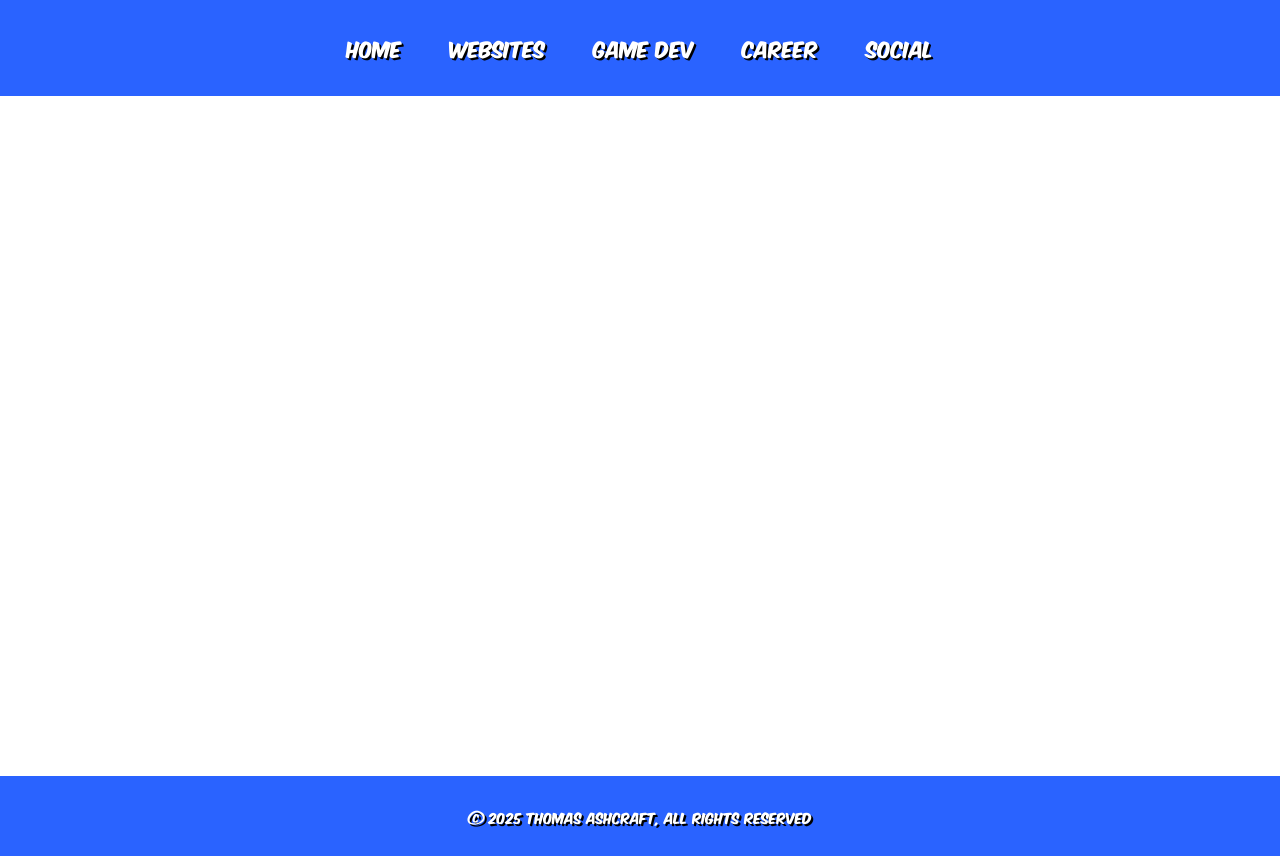
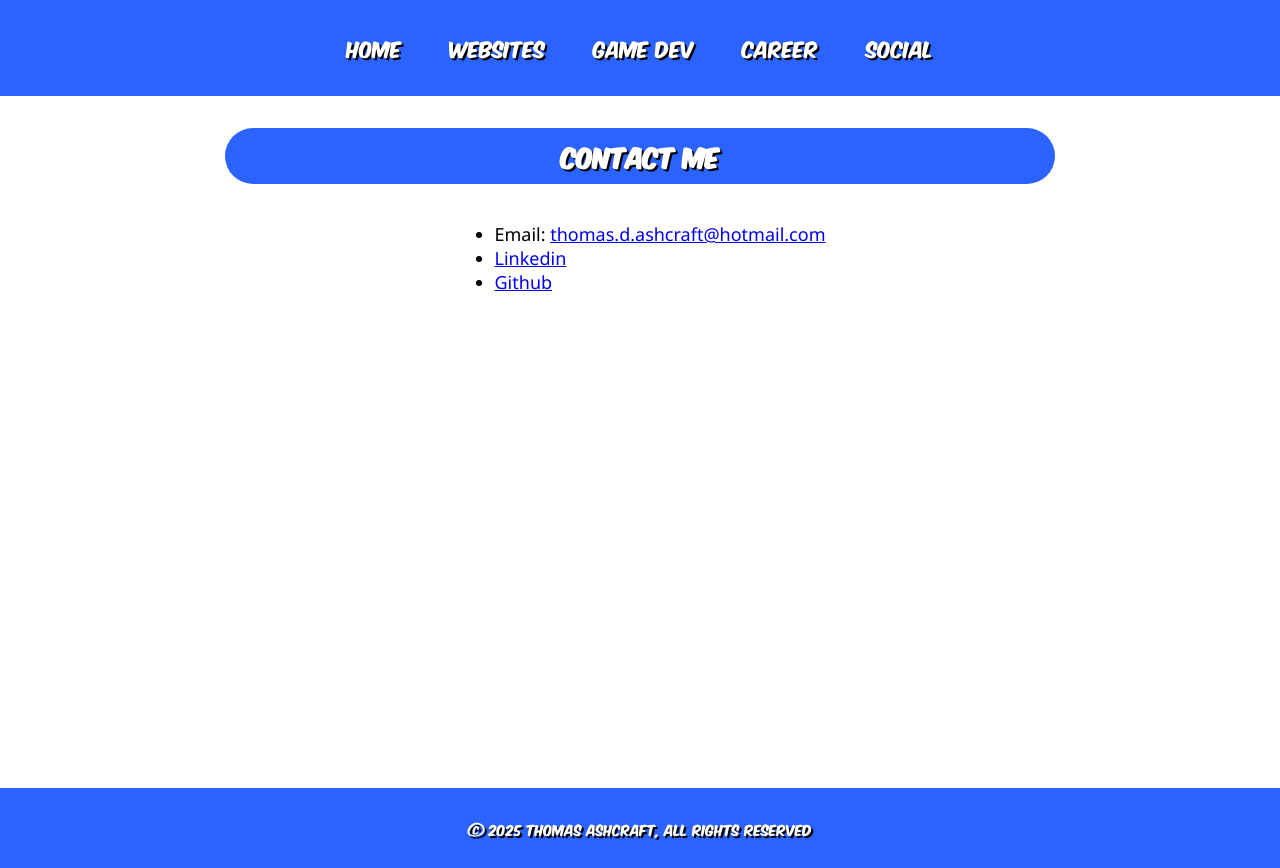
Before and after one commit to t-ashcraft/t-ashcraft.github.io, a website built with webpack: page src/template.html in a window 1280 px wide. Both pictures are taken after a click on the button "Social". Built offline with nearby package versions, Linux system fonts and the light colour scheme.

Commit message:
add contact page

```diff
--- a/src/index.js
+++ b/src/index.js
@@ -4,6 +4,7 @@ import {loadHome} from "./home";
 import {loadWebsites} from "./websites";
 import {loadGameDev} from "./gamedev";
 import {loadCareer} from "./career";
+import {loadSocial} from "./social";
 
 const content = document.getElementById("content");
 
@@ -90,4 +91,5 @@ careerBtn.addEventListener("click", function() {
 
 socialBtn.addEventListener("click", function() {
     clearContent();
+    loadSocial(content);
 });
--- a/src/social.js
+++ b/src/social.js
@@ -0,0 +1,22 @@
+export function loadSocial(content) {
+    content.innerHTML = `
+        <div id="centerer">
+            <div class="section" id="socials">
+                <h2 class="section-header">Contact Me</h2>
+                <div class="section-text">
+                    <ul>
+                        <li>
+                            Email: <a href="mailto:thomas.d.ashcraft@hotmail.com">thomas.d.ashcraft@hotmail.com</a>
+                        </li>
+                        <li>
+                            <a href="https://www.linkedin.com/in/thomas-ashcraft/" target="_blank" rel="noopener noreferrer">Linkedin</a>
+                        </li>
+                        <li>
+                            <a href="https://github.com/t-ashcraft" target="_blank" rel="noopener noreferrer">Github</a>
+                        </li>
+                    </ul>
+                </div>
+            </div>
+        </div>
+    `;
+}
--- a/src/style.css
+++ b/src/style.css
@@ -237,3 +237,9 @@ footer {
 #career3>.section-text-img>.image-side {
     background-image: url("images/millies.jpg");
 }
+
+#socials>.section-text {
+    max-width: 750px;
+    font-size:large;
+    text-align: left;
+}
```
